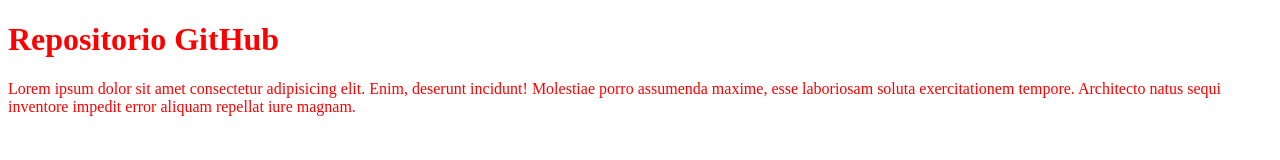
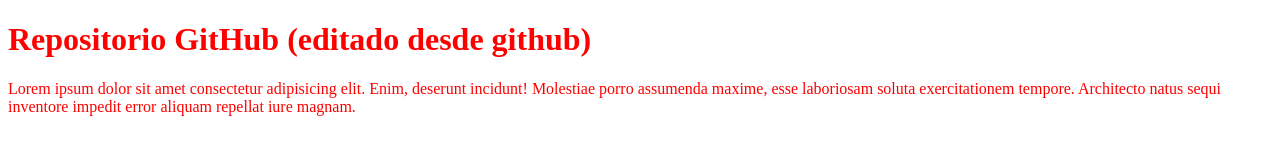
Before and after one commit to ramiromtz/second_app, a plain HTML site: page index.html in a window 1280 px wide. Drawn offline with Linux system fonts and the light colour scheme.

Commit message:
Create index.html

```diff
--- a/index.html
+++ b/index.html
@@ -8,7 +8,7 @@
     <link rel="stylesheet" href="estilos.css">
 </head>
 <body>
-    <h1>Repositorio GitHub</h1>
+    <h1>Repositorio GitHub (editado desde github)</h1>
     <p>Lorem ipsum dolor sit amet consectetur adipisicing elit. Enim, deserunt incidunt! Molestiae porro assumenda maxime, esse laboriosam soluta exercitationem tempore. Architecto natus sequi inventore impedit error aliquam repellat iure magnam.</p>
     <img src="" alt="">
 </body>
```
